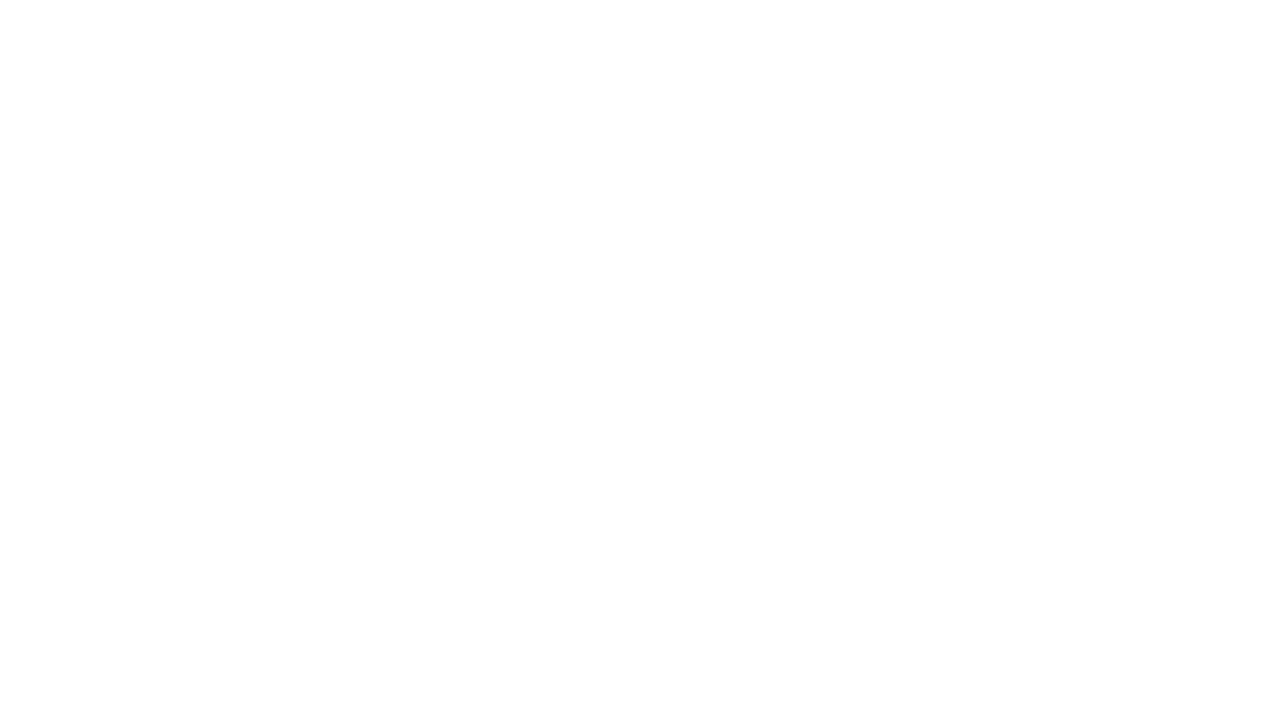
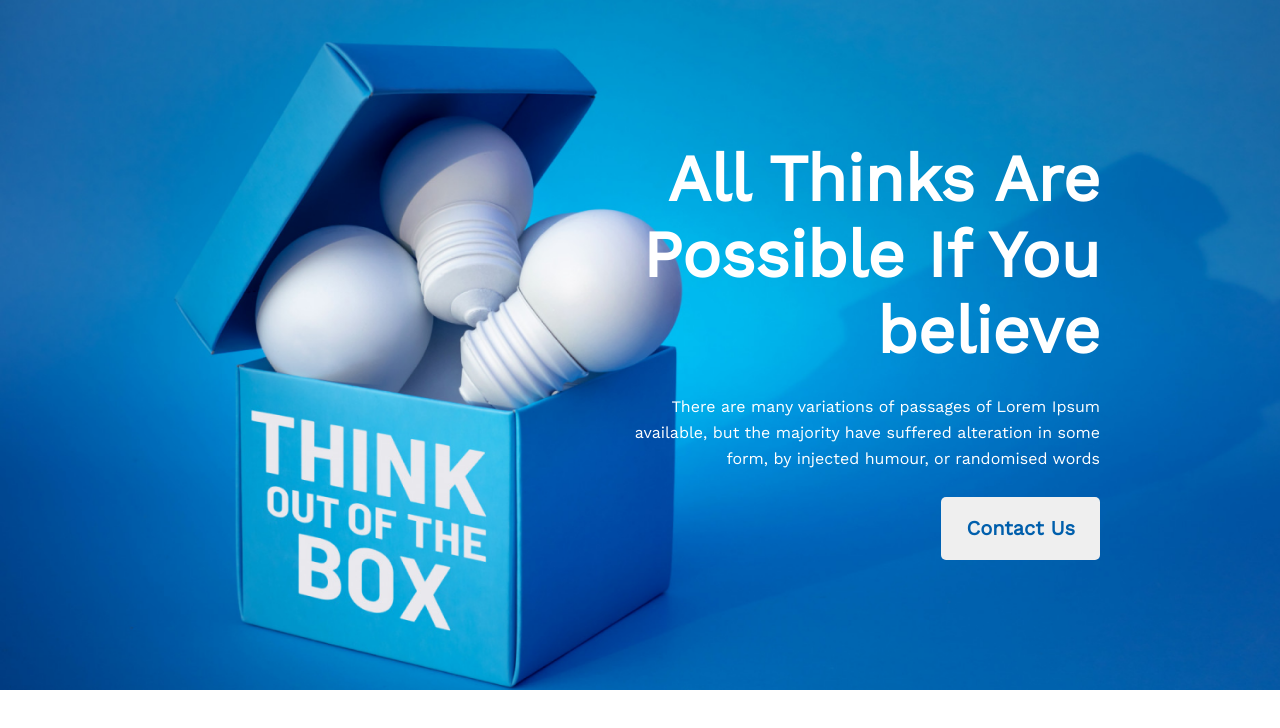
Before and after one commit to thetamimahmed/New-Year-Site, a plain HTML site: page index.html in a window 1280 px wide. Drawn offline with nearby package versions, Linux system fonts and the light colour scheme.

Commit message:
header section done

```diff
--- a/index.html
+++ b/index.html
@@ -5,9 +5,17 @@
     <meta http-equiv="X-UA-Compatible" content="IE=edge">
     <meta name="viewport" content="width=device-width, initial-scale=1.0">
     <title>New Year Mission</title>
+    <link rel="preconnect" href="https://fonts.googleapis.com"><link rel="preconnect" href="https://fonts.gstatic.com" crossorigin><link href="https://fonts.googleapis.com/css2?family=Work+Sans&display=swap" rel="stylesheet">
     <link rel="stylesheet" href="styles/style.css">
 </head>
 <body>
-
+    <!-- header section start  -->
+    <header>
+            <div class="header-texts">
+                <h2 class="header-title">All Thinks Are Possible If You believe</h2>
+                <p class="header-description">There are many variations of passages of Lorem Ipsum available, but the majority have suffered alteration in some form, by injected humour, or randomised words</p>
+                <button class="primary-btn">Contact Us</button>
+            </div>
+    </header>
 </body>
 </html>
--- a/styles/style.css
+++ b/styles/style.css
@@ -0,0 +1,46 @@
+* {
+    margin: 0;
+    padding: 0;
+    font-family: 'Work Sans', sans-serif;
+}
+
+/* common styles  */
+.primary-btn {
+    padding: 20px 25px;
+    font-weight: 600;
+    font-size: 20px;
+    line-height: 23px;
+    color: #005FAC;
+    border-radius: 5px;
+    border: 0;
+}
+
+/* header section styles  */
+header {
+    padding: 50px 230px 40px;
+    background-image: url(../images/banner/banner3.png);
+    background-size: cover;
+    background-repeat: no-repeat;
+    display: flex;
+    justify-content: flex-end;
+    align-items: center;
+    height: 600px;
+}
+
+.header-texts {
+    color: white;
+    width: 500px;
+    text-align: right;
+    margin-right: -50px;
+}
+
+.header-title {
+    font-size: 65px;
+    font-weight: 700;
+}
+
+.header-description {
+    font-size: 16px;
+    line-height: 26px;
+    margin: 25px 0px;
+}
```
